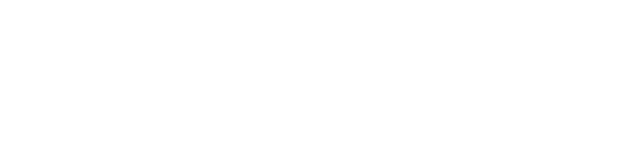
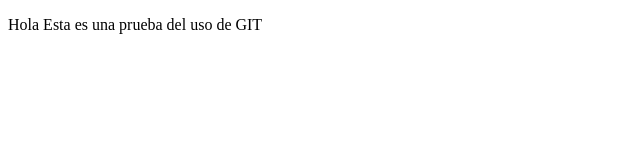
Before and after one commit to bgodoy/proyectoDemoCursoPrework, a plain HTML site: page index.html in a window 1280 px wide. Shown: the whole page, without its empty margins (0-640 px from the left). Drawn offline with Linux system fonts and the light colour scheme.

Commit message:
Cambios agregue descripción y parrafo

```diff
--- a/index.html
+++ b/index.html
@@ -7,6 +7,10 @@
     <title>Hola Mundo</title>
 </head>
 <body>
+    <p>
+       Hola
+       Esta es una prueba del uso de GIT
+    </p>
 
 </body>
 </html>
```
